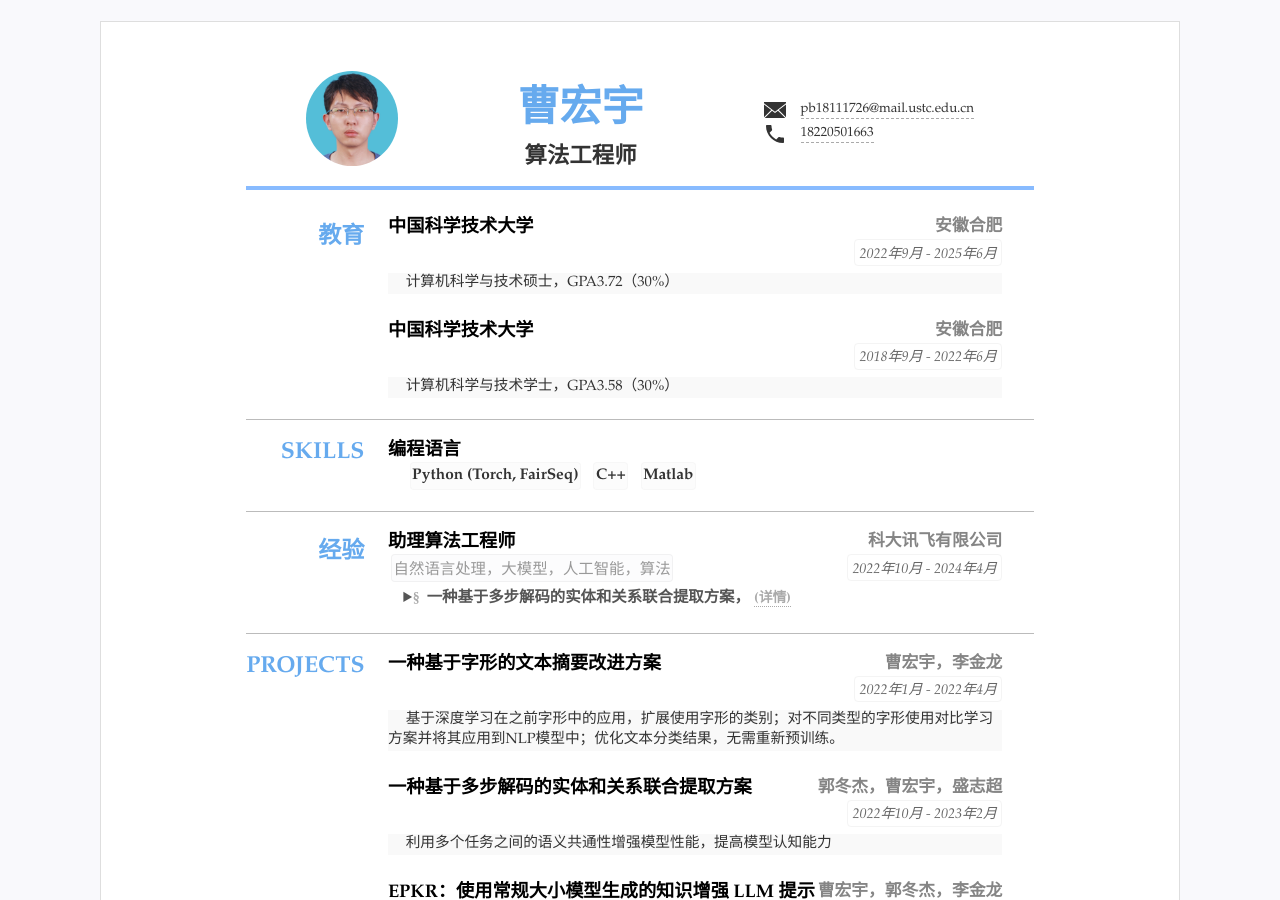
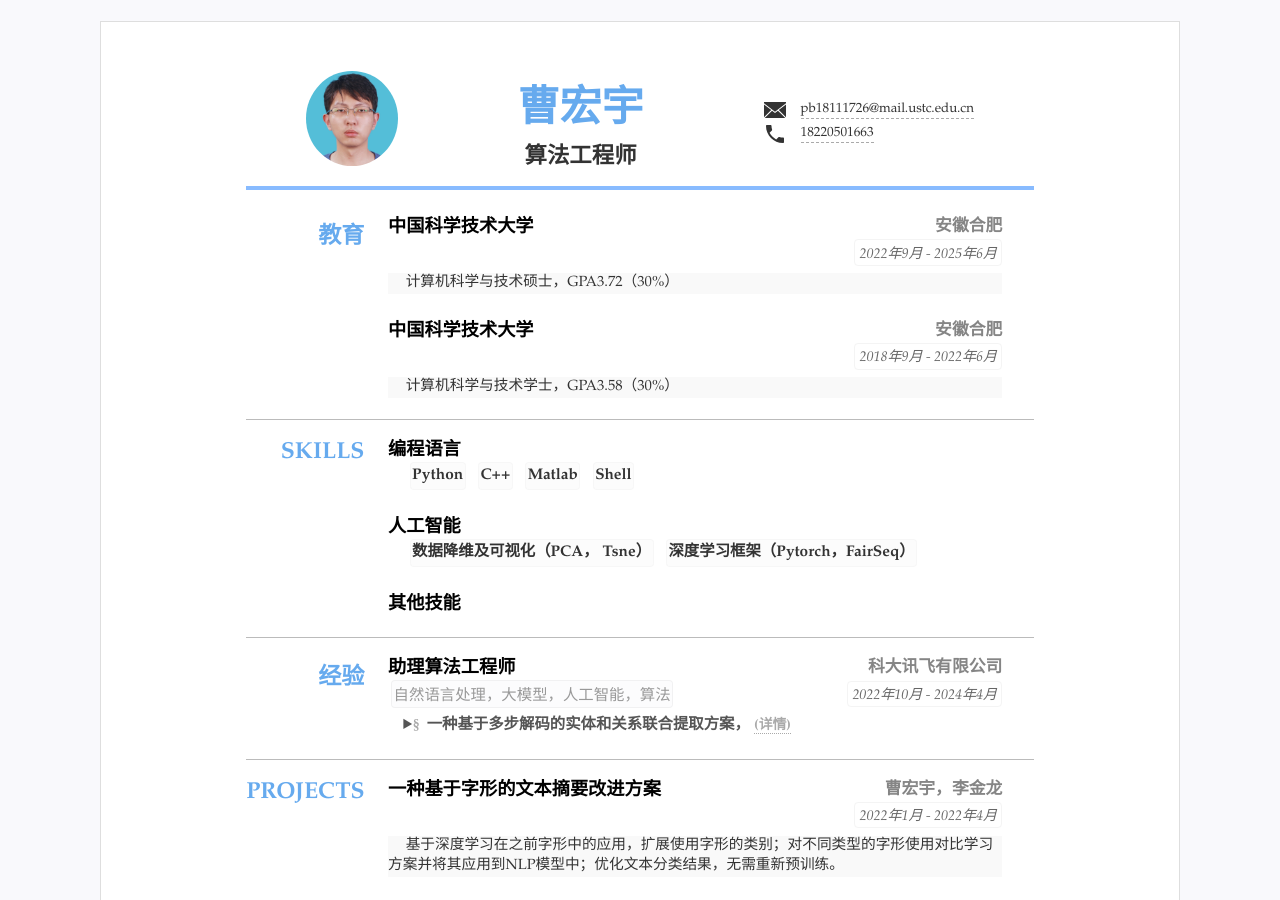
Before and after one commit to HongyuCao3/CV-CN, a Jekyll site: the page built from index.html, in a window 1280 px wide and 900 px high. Built offline with Jekyll 4.4.1, drawn with Linux system fonts in a browser that asks for light colours.

Commit message:
add more skills
add more skills

```diff
--- a/_data/resume.yml
+++ b/_data/resume.yml
@@ -44,9 +44,19 @@ main: #简历主要内容，
   content:
   - title: 编程语言
     items: #itmems 可以小块的方式显示
-    - Python (Torch, FairSeq)
+    - Python
     - C++
     - Matlab
+    - Shell
+  - title: 人工智能
+    items:
+    - 数据降维及可视化（PCA， Tsne）
+    - 深度学习框架（Pytorch，FairSeq）
+  - title: 其他技能
+    item:
+    - 数据库（MySQL）
+    - 操作系统（Linux）
+    - office系列软件
 
 - type: experience
   name: 经验
@@ -97,6 +107,7 @@ others: #其他列表显示
     - USTC奖学金 2023春季学期
   - title: "兴趣爱好:"
     items: #单行列表
+    list:
     - Github开源项目应用（AI作图，声音到文本，简易网页制作，图片水印，Python爬虫）
     - 力量训练、长跑
   # - title: 列表
```
